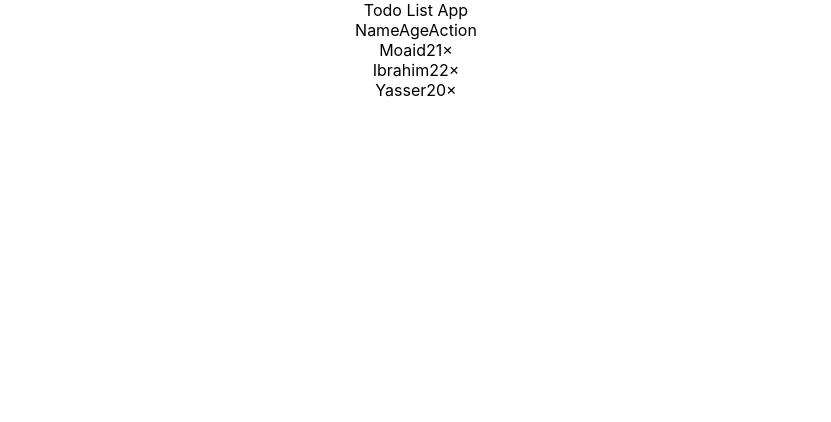
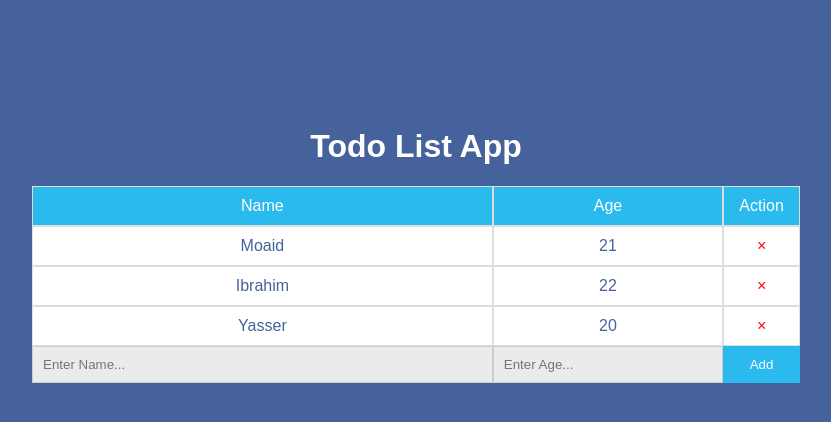
Before and after one commit to devmoaid1/TodoList-app, a React (Create React App) app: page / in a window 1280 px wide. Shown: the top 422 px of the page, without its empty margins (224-1055 px from the left). Built offline with nearby package versions, Linux system fonts and the light colour scheme.

Commit message:
code done

```diff
--- a/src/App.js
+++ b/src/App.js
@@ -1,6 +1,7 @@
 import React ,{Component} from 'react'
 import './App.css';
 import Todoitems from './components/todoitems/Todoitem';
+import Additem from './components/Additem/Additem'
 class App extends Component {
 
   state={
@@ -21,11 +22,21 @@ class App extends Component {
     })
 
   }
+  addItem=(item)=>{
+    item.id=Math.random()
+    let items=this.state.items;
+    items.push(item)
+    this.setState({
+      items
+    })
+
+  }
   render(){
     return (
-      <div className="App">
-       Todo List App
+      <div className="Appcontainer">
+       <h1 className="text-center">Todo List App</h1>
        <Todoitems items={this.state.items} deleteItem={this.deleteItem}/>
+       <Additem addItem={this.addItem}/>
       </div>
     );
   }
--- a/src/components/Additem/Additem.js
+++ b/src/components/Additem/Additem.js
@@ -1,10 +1,39 @@
 import React,{Component} from 'react'
 
 class Additem extends Component{
+
+    state={
+        name:'',
+        age:''
+    }
+    handlechange=(e)=>{
+        this.setState({
+            [e.target.id]:e.target.value
+        })
+    }
+    handlesubmit=(e)=>{
+        e.preventDefault()
+        if(e.target.name.value === '' & e.target.age.value === ''){
+            return false;
+        }
+        else{
+
+            this.props.addItem(this.state)
+            this.setState({
+                name:'',
+                age:''
+            })
+
+        }
+            }
     render(){
         return(
             <div>
-                this is Add item Component
+               <form onSubmit={this.handlesubmit}>
+                   <input type="text" placeholder="Enter Name..." id="name" onChange={this.handlechange} value={this.state.name}></input>
+                   <input type="number" placeholder="Enter Age..." id="age"  onChange={this.handlechange} value={this.state.age}></input>
+                   <input type="submit" className="submit" value="Add"></input>
+               </form>
             </div>
         )
     }
--- a/src/components/todoitems/Todoitem.css
+++ b/src/components/todoitems/Todoitem.css
@@ -0,0 +1,5 @@
+.ListItems {
+  background-color: aqua;
+  padding: 15px;
+  margin: 15px;
+}
--- a/src/components/todoitems/Todoitem.js
+++ b/src/components/todoitems/Todoitem.js
@@ -7,13 +7,13 @@ const Todoitems=(props)=>{
         return(
 
                 <div key={item.id}>
-                <span>{item.name}</span>
-                <span>{item.age}</span>
-                <span onClick={()=>deleteItem(item.id)}>&times;</span>
+                <span className="name">{item.name}</span>
+                <span className="age">{item.age}</span>
+                <span className="action icon"onClick={()=>deleteItem(item.id)}>&times;</span>
               </div>
 
         )
-    }):<div>there are nothing to show</div>
+    }):<p>there are nothing to show</p>
 
 
 
@@ -24,9 +24,9 @@ const Todoitems=(props)=>{
       <div className="ListItems">
         <div>
 
-            <span>Name</span>
-            <span>Age</span>
-            <span>Action</span>
+            <span className="name title">Name</span>
+            <span className="age title">Age</span>
+            <span className="action title">Action</span>
         </div>
         {Listitems}
       </div>
--- a/src/index.css
+++ b/src/index.css
@@ -1,13 +1,75 @@
+* {
+  box-sizing: border-box;
+}
 body {
+  background-color: #45629d;
   margin: 0;
-  font-family: -apple-system, BlinkMacSystemFont, 'Segoe UI', 'Roboto', 'Oxygen',
-    'Ubuntu', 'Cantarell', 'Fira Sans', 'Droid Sans', 'Helvetica Neue',
-    sans-serif;
-  -webkit-font-smoothing: antialiased;
-  -moz-osx-font-smoothing: grayscale;
+  padding: 0;
+  color: #fff;
+  font-family: sans-serif;
+}
+.text-center {
+  text-align: center;
+  font-family: Arial, Helvetica, sans-serif;
+  margin-top: 50px;
+}
+.ListItems {
+  background-color: #fff;
+  color: #45629d;
+}
+.ListItems p {
+  margin: 0;
+  text-align: center;
+  padding: 10px 0;
 }
 
-code {
-  font-family: source-code-pro, Menlo, Monaco, Consolas, 'Courier New',
-    monospace;
+.ListItems span {
+  display: inline-block;
+  text-align: center;
+  padding: 10px 0;
+  font-size: 20;
+  border: 0.3px solid #ddd;
 }
+
+.ListItems span.title {
+  background-color: #2abaee;
+  color: #fff;
+}
+.ListItems span.name,
+form input[type="text"] {
+  width: 60%;
+}
+.ListItems span.age,
+form input[type="number"] {
+  width: 30%;
+}
+
+.ListItems span.action,
+form input[type="submit"] {
+  width: 10%;
+}
+.ListItems span.icon {
+  color: red;
+  cursor: pointer;
+}
+
+form input {
+  background-color: #ebebeb;
+
+  padding: 10px;
+  border: transparent;
+  border: 0.3px solid #ccc;
+}
+
+.submit {
+  background: #2abaee;
+  color: #fff;
+
+  border: 0.3px solid #2abaee;
+  cursor: pointer;
+}
+
+.Appcontainer {
+  width: 60%;
+  margin: 10% auto;
+}
```
